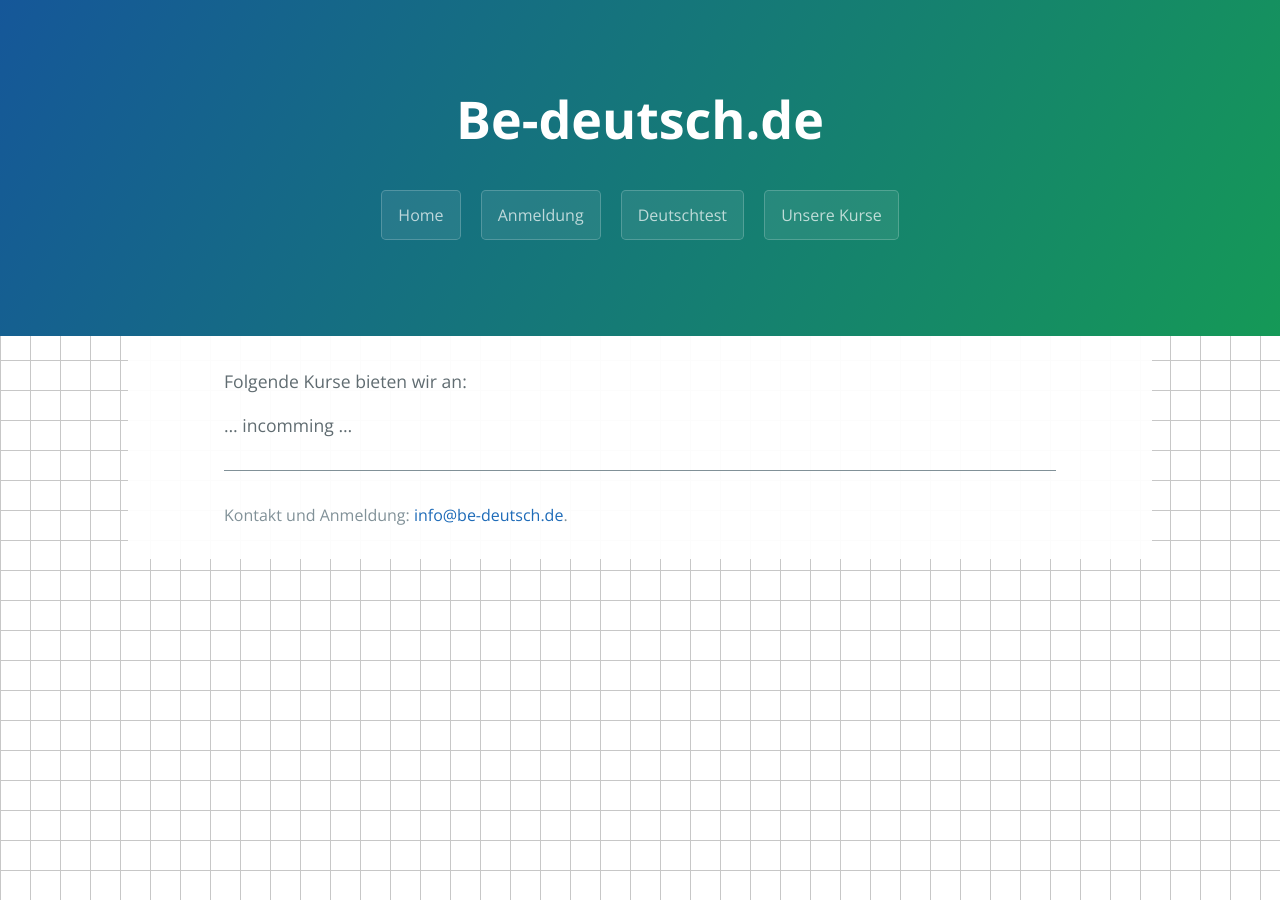
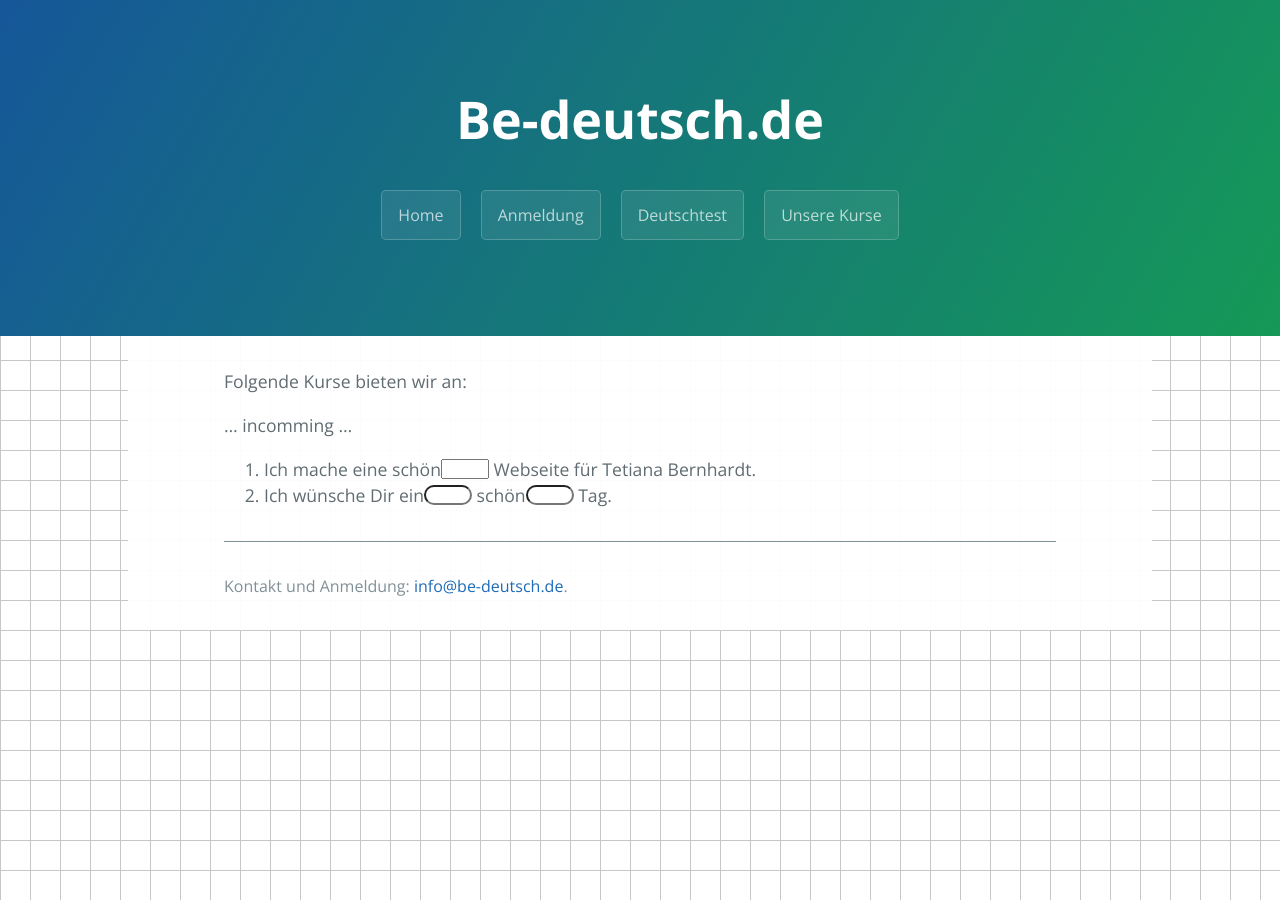
Before and after one commit to vedmin/be-deutsch, a Jekyll site: the page built from Kurse.markdown, in a window 1280 px wide. Built offline with Jekyll 4.4.1, drawn with Linux system fonts in a browser that asks for light colours.

Commit message:
new deutschtest buttons, luecken css

```diff
--- a/Kurse.markdown
+++ b/Kurse.markdown
@@ -7,3 +7,26 @@ permalink: /Kurse/
 Folgende Kurse bieten wir an:
 
 ... incomming ...
+
+<script>
+    function checkLuecke(elementId, correctLine) {
+      var inputVal = document.getElementById(elementId);
+      if (inputVal.value == correctLine) {
+        inputVal.style.backgroundColor = "#B9E4C9";
+      }
+      else if (inputVal.value != "") {
+        inputVal.style.backgroundColor = "#FD5523";
+      }
+    }
+</script>
+
+<p>
+<ol>
+<li>
+    Ich mache eine schön<input type='text' class='luecken_test' id='luecke1' onchange="checkLuecke(id, 'e')" /> Webseite für Tetiana Bernhardt.
+</li>
+<li>
+    Ich wünsche Dir ein<input type='text' class='luecken_test_round' id='luecke2' onchange="checkLuecke(id, 'en')" /> schön<input type='text' class='luecken_test_round' id='luecke3' onchange="checkLuecke(id, 'en')" /> Tag.
+</li>
+</ol>
+</p>
--- a/css/style.css
+++ b/css/style.css
@@ -265,6 +265,8 @@ body { padding: 0; margin: 0; font-family: "Open Sans", "Helvetica Neue", Helvet
 a { color: #1e6bb8; text-decoration: none; }
 a:hover { text-decoration: underline; }
 
+ /* buttons for german test: hover event, linear-gradient  */
+
 .button {
   display: inline-block;
   border-radius: 4px;
@@ -320,6 +322,62 @@ a:hover { text-decoration: underline; }
 input[type=text]:focus {
   outline: none;
 }
+
+/* button with border */
+
+
+.button_with_border {
+  display: inline-block;
+  border-radius: 4px;
+  background-color: white;
+  border: 2px solid black;
+  color:black;
+  text-align: center;
+  font-size: 28px;
+  padding: 20px;
+  width: 200px;
+  transition: all 0.5s;
+  cursor: pointer;
+  margin: 5px;
+}
+
+.button_with_border.green {
+  border-color: #04AA6D;
+}
+
+.button_with_border.green:hover {
+  background-color: #75b37d;
+}
+
+.button_with_border.yellow {
+  border-color: #ff9800;
+}
+
+.button_with_border.yellow:hover {
+  background-color: #ffd89d;
+}
+
+.button_with_border.red {
+  border-color: #f44336;
+}
+
+.button_with_border.red:hover {
+  background-color: #fa968f;
+}
+
+.luecken_test {
+  height: 20px;
+  outline: none;
+  width: 48px;
+}
+
+.luecken_test_round {
+  height: 20px;
+  outline: none;
+  width: 48px;
+  border-radius:10px;
+}
+
 
 .btn { display: inline-block; margin-bottom: 1rem; color: rgba(255, 255, 255, 0.7); background-color: rgba(255, 255, 255, 0.08); border-color: rgba(255, 255, 255, 0.2); border-style: solid; border-width: 1px; border-radius: 0.3rem; transition: color 0.2s, background-color 0.2s, border-color 0.2s; }
 .btn:hover { color: rgba(255, 255, 255, 0.8); text-decoration: none; background-color: rgba(255, 255, 255, 0.2); border-color: rgba(255, 255, 255, 0.3); }
```
